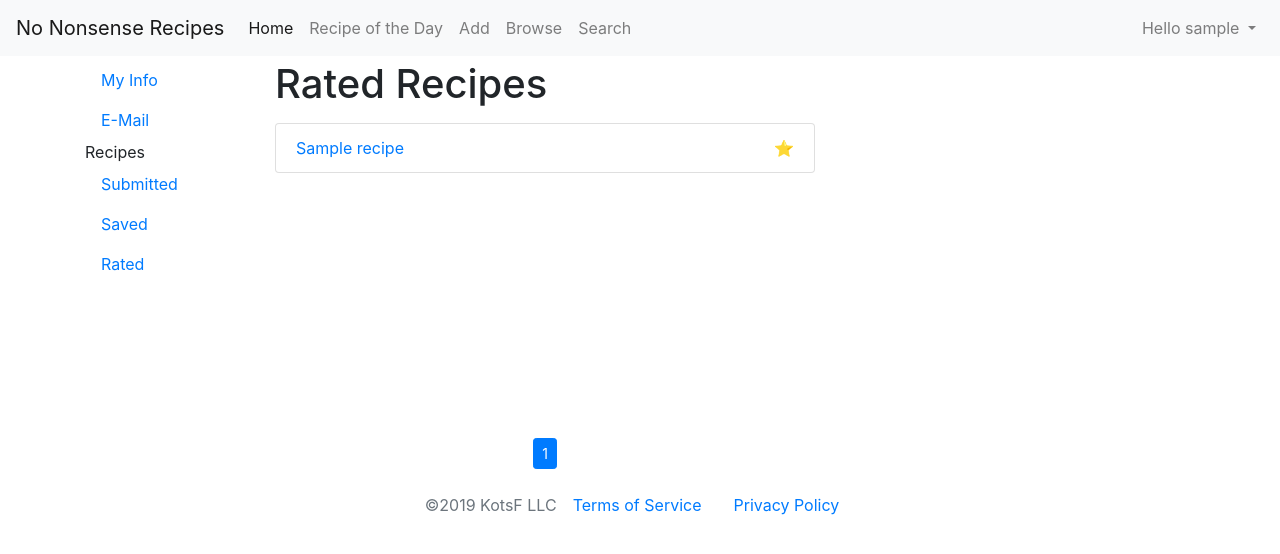
After one commit to ggetzie/nnr, a Django app: a page that uses nnr/templates/users/user_base.html in a window 1280 px wide. The commit adds this page. Shown: the top 554 px of the page. Run offline with Django 3.2, Linux system fonts and the light colour scheme; a user stored in the database is signed in; tables that the repository leaves empty hold one stand-in row (values such as "Sample post"); some libraries are stand-ins or nearby versions.

Commit message:
view rated recipes

```diff
--- a/main/models.py
+++ b/main/models.py
@@ -147,14 +147,21 @@ class PaymentPlan(models.Model):
         return f"{self.name}"
 
 
+RATING_CHOICES = ((1, "⭐"),
+                  (2, "⭐⭐"),
+                  (3, "⭐⭐⭐"),
+                  (4, "⭐⭐⭐⭐"),
+                  (5, "⭐⭐⭐⭐⭐"))
+
 class RecipeRating(models.Model):
     recipe = models.ForeignKey("Recipe", on_delete=models.CASCADE)
     profile = models.ForeignKey("Profile", on_delete=models.CASCADE)
-    rating = models.PositiveSmallIntegerField(_("Rating"))
+    rating = models.PositiveSmallIntegerField(_("Rating"), choices=RATING_CHOICES)
 
     class Meta:
         constraints = [models.UniqueConstraint(fields=["recipe", "profile"],
                                               name="unique_rating")]
+        ordering = ["profile", "recipe__sort_title"]
 
     def __str__(self):
         return f"{self.profile} rated {self.recipe} {self.rating} stars"
--- a/main/views.py
+++ b/main/views.py
@@ -95,6 +95,7 @@ class UpdateRecipe(UserPassesTestMixin, UpdateView):
     slug_field = "title_slug"
 
     def test_func(self):
+        self.object = self.get_object()
         return (self.request.user.is_staff or
                 self.request.user == self.object.user)
 
@@ -199,6 +200,28 @@ class SubmittedRecipeList(LoginRequiredMixin, ListView):
         return context
 
 
+class RatedRecipeList(UserPassesTestMixin, ListView):
+    model = RecipeRating
+    template_name = "users/rated_recipes.html"
+    paginate_by = 25
+
+    def test_func(self):
+        return (self.request.user.is_staff or
+                self.request.user.username == self.kwargs["username"])
+
+    def get_queryset(self):
+        self.user = get_object_or_404(User, username=self.kwargs["username"])
+        ratings = (RecipeRating.objects
+                   .filter(profile=self.user.profile)
+                   .order_by("-rating", "recipe__sort_title"))
+        return ratings
+
+    def get_context_data(self, **kwargs):
+        context = super().get_context_data(**kwargs)
+        context["user"] = self.user
+        return context
+
+
 class RecipebyLetterList(LoginRequiredMixin, ListView):
     model = Recipe
     paginate_by = 25
--- /dev/null
+++ b/nnr/templates/users/rated_recipes.html
@@ -0,0 +1,27 @@
+{% extends "users/user_base.html" %}
+{% load static %}
+
+{% block title %}Submitted Recipes{% endblock %}
+
+
+{% block user_content  %}
+<h1>Rated Recipes</h1>
+<div class="main-list">
+    <ul class="list-group recipe-list">
+        {% for rating in object_list %}
+        <li class="list-group-item">
+            <a href="{% url 'main:recipe_detail' rating.recipe.title_slug %}">
+                {{ rating.recipe.title }}
+            </a>
+            <span class="float-right">{{ rating.get_rating_display }}</span>
+        </li>
+        {% empty %}
+        <li class="list-group-item">
+            No recipes rated yet.
+        </li>
+        {% endfor %}
+    </ul>
+</div>
+{% include "main/pagination.html" %}
+
+{% endblock user_content %}
--- a/nnr/templates/users/user_base.html
+++ b/nnr/templates/users/user_base.html
@@ -26,6 +26,9 @@
                         <li class="nav-item">
                             <a class="nav-link" href="{% url 'users:saved_recipes' user.username %}">Saved</a>
                         </li>
+                        <li class="nav-item">
+                            <a class="nav-link" href="{% url 'users:rated_recipes' user.username %}">Rated</a>
+                        </li>
                         {% endif %}
                     </ul>
                 </li>
--- a/nnr/users/urls.py
+++ b/nnr/users/urls.py
@@ -8,7 +8,8 @@ from nnr.users.views import (
 
 from main.views import (
     SavedRecipeList,
-    SubmittedRecipeList
+    SubmittedRecipeList,
+    RatedRecipeList
 )
 
 app_name = "users"
@@ -16,10 +17,13 @@ urlpatterns = [
     path("~redirect/", view=user_redirect_view, name="redirect"),
     path("~update/", view=user_update_view, name="update"),
     path("<str:username>/", view=user_detail_view, name="detail"),
-    path("<str:username>/saved",
+    path("<str:username>/saved/",
          view=SavedRecipeList.as_view(),
          name="saved_recipes"),
-    path("<str:username>/submitted",
+    path("<str:username>/submitted/",
          view=SubmittedRecipeList.as_view(),
          name="submitted_recipes"),
+    path("<str:username>/rated/",
+         view=RatedRecipeList.as_view(),
+         name="rated_recipes")
 ]
```
Also changed, not shown: main/forms.py (+3 -6 lines), main/migrations/0011_auto_20191023_1111.py (added).
